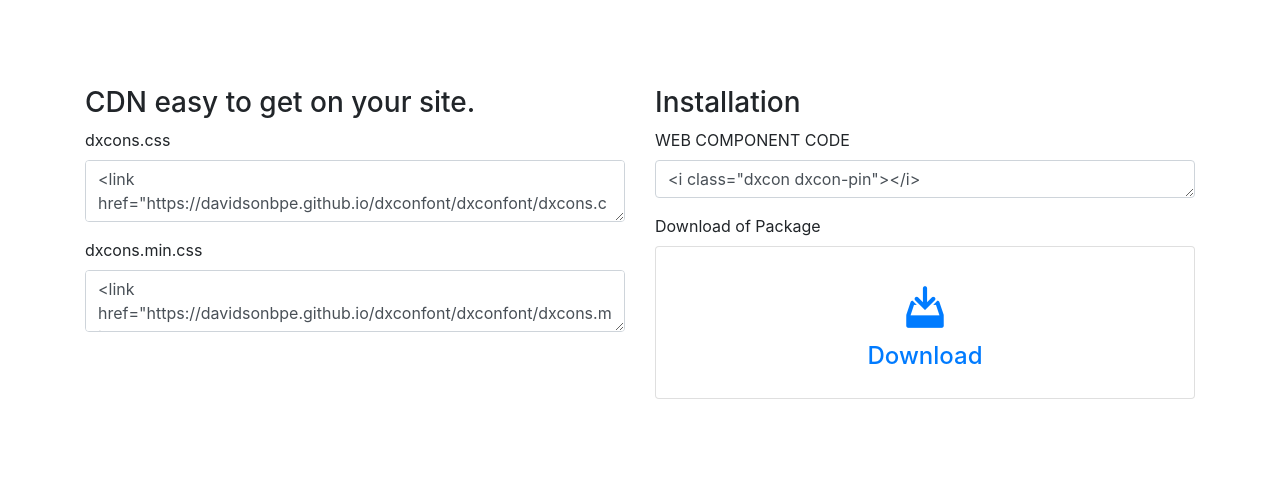
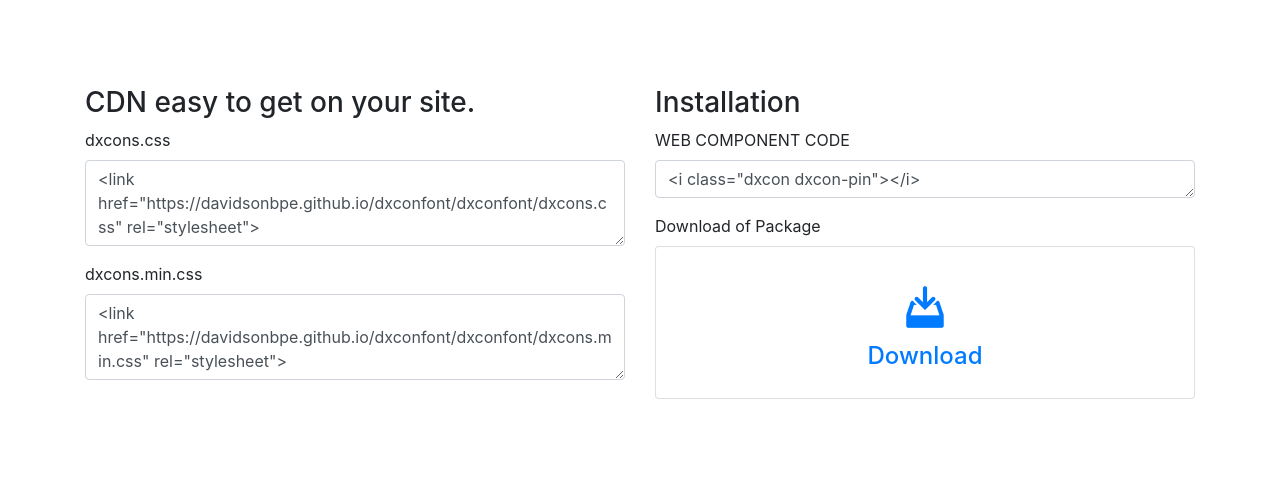
Before and after one commit to davidsonbpe/dxconfont, a plain HTML site: page index.html in a window 1280 px wide. Shown: the part 220-722 px from the top of the page. Drawn offline with Linux system fonts and the light colour scheme.

Commit message:
Update index.html

```diff
--- a/index.html
+++ b/index.html
@@ -120,14 +120,14 @@
 
                             <label for="exampleFormControlTextarea1">dxcons.css</label>
 
-                            <textarea class="form-control" rows="2">&lt;link href="https://davidsonbpe.github.io/dxconfont/dxconfont/dxcons.css" rel="stylesheet"&gt;</textarea>
+                            <textarea class="form-control" rows="3">&lt;link href="https://davidsonbpe.github.io/dxconfont/dxconfont/dxcons.css" rel="stylesheet"&gt;</textarea>
 
                         </div>
 
                         <div class="form-group text-left">
                             <label for="exampleFormControlTextarea1">dxcons.min.css</label>
 
-                            <textarea class="form-control" rows="2">&lt;link href="https://davidsonbpe.github.io/dxconfont/dxconfont/dxcons.min.css" rel="stylesheet"&gt;</textarea>
+                            <textarea class="form-control" rows="3">&lt;link href="https://davidsonbpe.github.io/dxconfont/dxconfont/dxcons.min.css" rel="stylesheet"&gt;</textarea>
 
                         </div>
 
```
